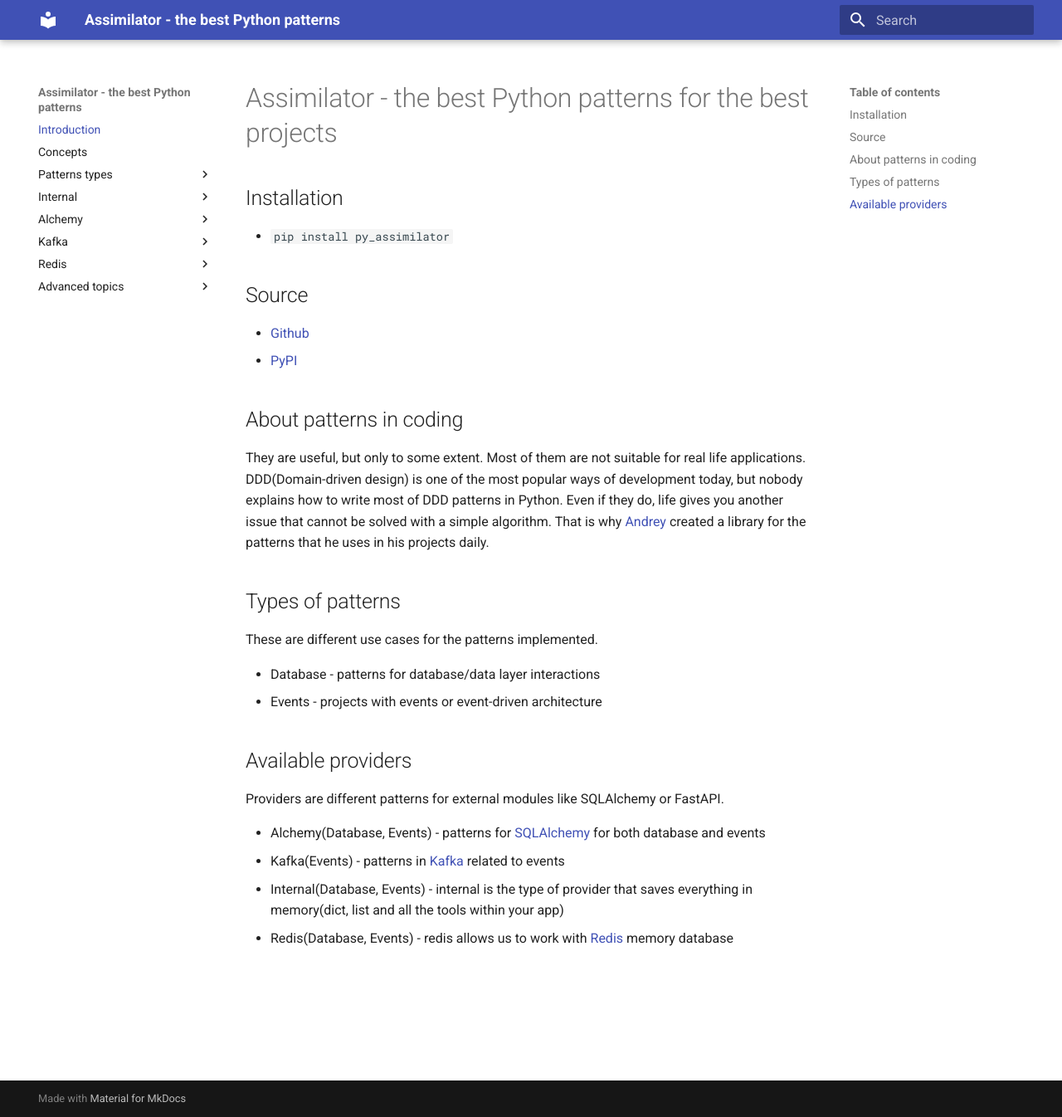
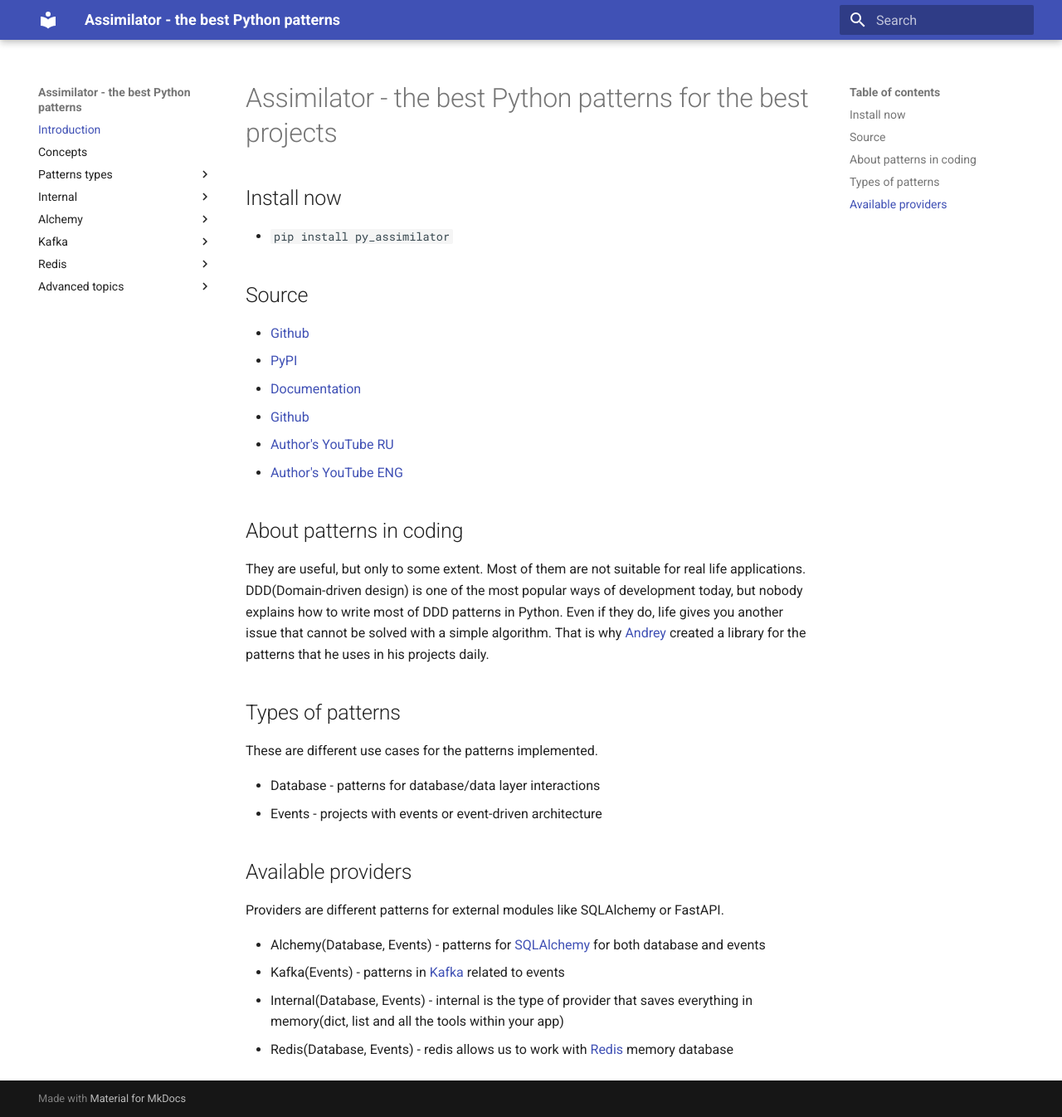
Before and after one commit to knucklesuganda/py_assimilator, an MkDocs documentation site: the page built from docs/index.md, in a window 1280 px wide and 1346 px high. Shown: the whole window at 83% size. Built offline with MkDocs 1.6.1 and Material for MkDocs 9.7.7, drawn with Linux system fonts in a browser that asks for light colours.

Commit message:
Added SpecificationList documentation, added links to setup.py, index.md and README

```diff
--- a/docs/index.md
+++ b/docs/index.md
@@ -1,11 +1,15 @@
 # Assimilator - the best Python patterns for the best projects
 
-## Installation
+## Install now
 * `pip install py_assimilator`
 
 ## Source
 * [Github](https://github.com/knucklesuganda/py_assimilator)
 * [PyPI](https://pypi.org/project/py-assimilator/)
+* [Documentation](https://knucklesuganda.github.io/py_assimilator/)
+* [Github](https://github.com/knucklesuganda/py_assimilator)
+* [Author's YouTube RU](https://www.youtube.com/channel/UCSNpJHMOU7FqjD4Ttux0uuw)
+* [Author's YouTube ENG](https://www.youtube.com/channel/UCeC9LNDwRP9OfjyOFHaSikA)
 
 ## About patterns in coding
 They are useful, but only to some extent. Most of them are not suitable for
--- a/setup.py
+++ b/setup.py
@@ -7,7 +7,7 @@
     author_email='python.on.papyrus@gmail.com',
     url='https://pypi.python.org/pypi/py_assimilator/',
     project_urls={
-        'Documentation': 'https://github.com/knucklesuganda/py_assimilator',
+        'Documentation': 'https://knucklesuganda.github.io/py_assimilator/',
         'Github': 'https://github.com/knucklesuganda/py_assimilator',
         'Youtube RU': 'https://www.youtube.com/channel/UCSNpJHMOU7FqjD4Ttux0uuw',
         'Youtube ENG': 'https://www.youtube.com/channel/UCeC9LNDwRP9OfjyOFHaSikA',
```
Also changed, not shown: README.md (+31 -5 lines), docs/patterns/database.md (+1 -0 lines).
